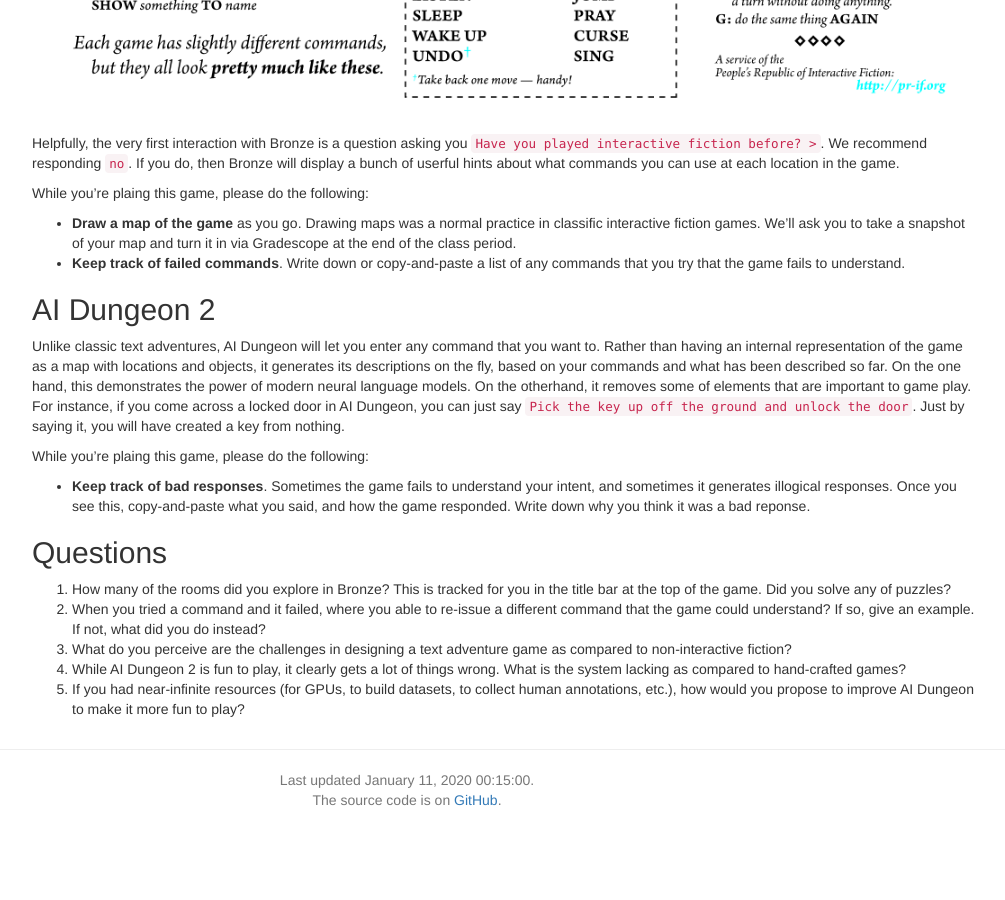
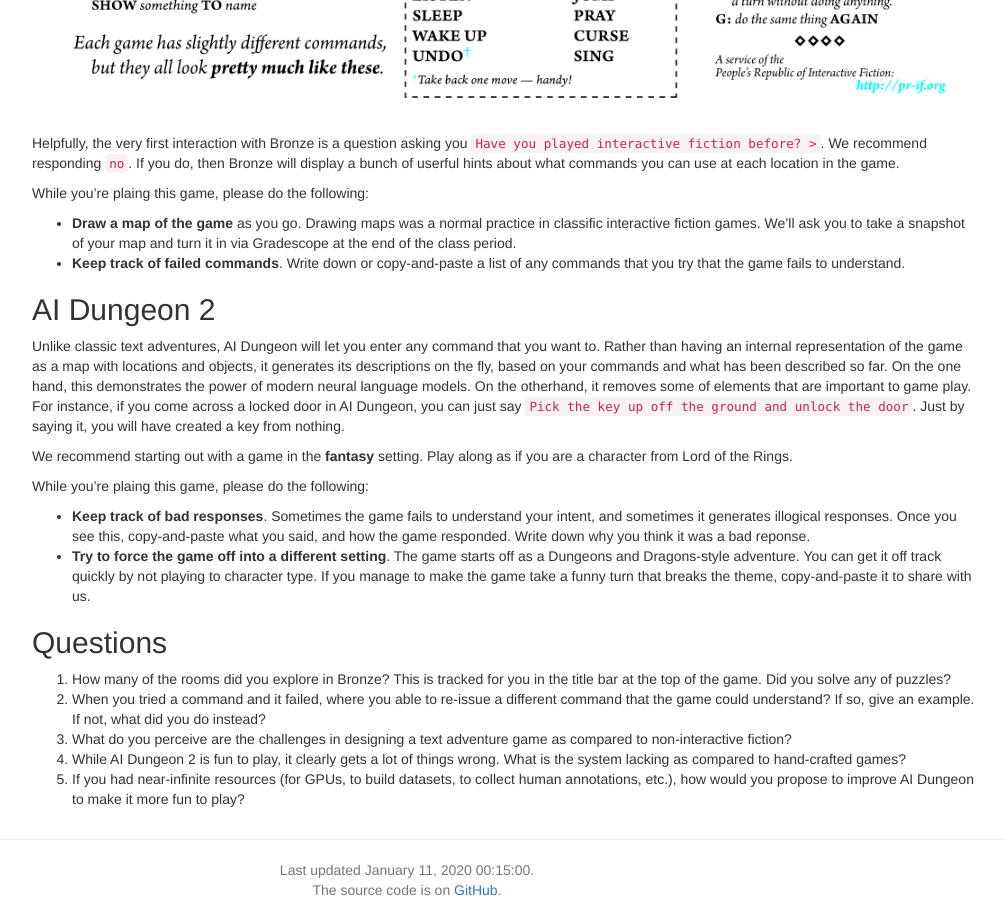
Before and after one commit to interactive-fiction-class/interactive-fiction-class.github.io, a Jekyll site: the page built from in_class_activities/play-text-adventures/play-text-adventures.md, in a window 1280 px wide and 900 px high, scrolled down 1020 px. Shown: the whole window, without its empty margins (233-1238 px from the left). Built offline with Jekyll 4.4.1, drawn with Linux system fonts in a browser that asks for light colours; nearby versions of some CDN libraries; a script that is not in the unit is left out; before the commit the page ends 1830 px from its top, so only the background shows below that.

Commit message:
Update play-text-adventures.md

```diff
--- a/in_class_activities/play-text-adventures/play-text-adventures.md
+++ b/in_class_activities/play-text-adventures/play-text-adventures.md
@@ -84,10 +84,35 @@
 
 Unlike classic text adventures, AI Dungeon will let you enter any command that you want to.  Rather than having an internal representation of the game as a map with locations and objects, it generates its descriptions on the fly, based on your commands and what has been described so far.  On the one hand, this demonstrates the power of modern neural language models.  On the otherhand, it removes some of elements that are important to game play.  For instance, if you come across a locked door in AI Dungeon, you can just say ``Pick the key up off the ground and unlock the door``.  Just by saying it, you will have created a key from nothing.
 
+We recommend starting out with a game in the __fantasy__ setting.  Play along as if you are a character from  Lord of the Rings.
 
 While you're plaing this game, please do the following:
 * __Keep track of bad responses__.  Sometimes the game fails to understand your intent, and sometimes it generates illogical responses.  Once you see this, copy-and-paste what you said, and how the game responded.  Write down why you think it was a bad reponse.
+* __Try to force the game off into a different setting__.  The game starts off as a Dungeons and Dragons-style adventure.  You can get it off track quickly by not playing to character type.  If you manage to make the game take a funny turn that breaks the theme, copy-and-paste it to share with us.
 
+<!--
+You are Bob, a wizard living in the kingdom of Larion. You have a staff and a spellbook. You finish your long journey and finally arrive at the ruin you've been looking for. You look around and see that it's not much different than when you left it.
+
+You walk through the ruins and eventually find yourself in a large room with many doors on all sides. You knock on one of them and hear someone opening it up. It is none other than Elana!
+
+> "Hello, darling!  How are you?  Shall we go to brunch?"
+
+"Hi, I'm fine!" Elana says as she walks out of the door.
+"I was just about to ask how you were doing."
+"Oh, well I'm good. What do you want?"
+"Well... I mean..."
+
+> "Mimosas!"
+
+"Mimosas!" Elana gasps.
+"Yeah, they're delicious! And I love brunch!"
+"Brunch sounds great! Let me get us some food then!"
+"Sure thing, let's go!"
+
+> Make a reservation on OpenTable and hale an Uber.
+
+You quickly order up a table for two at OpenTable and book an uber to take you there. When you arrive, you find that it's indeed brunch time. The place looks very fancy, but the waiters don't seem to be wearing uniforms or anything else that would give away their identity.
+-->
 
 ## Questions
 1. How many of the rooms did you explore in Bronze? This is tracked for you in the title bar at the top of the game.  Did you solve any of puzzles?
```
